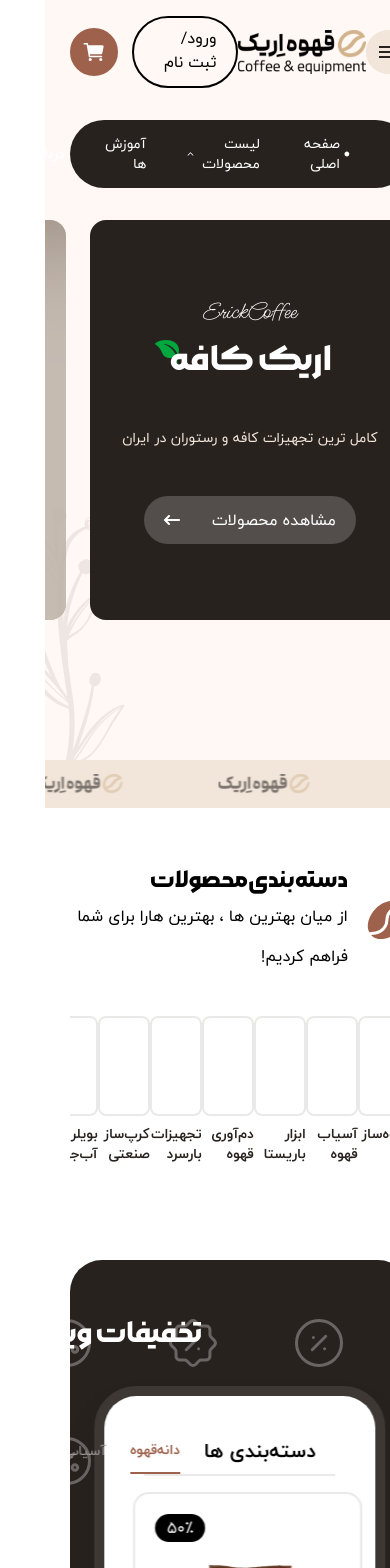
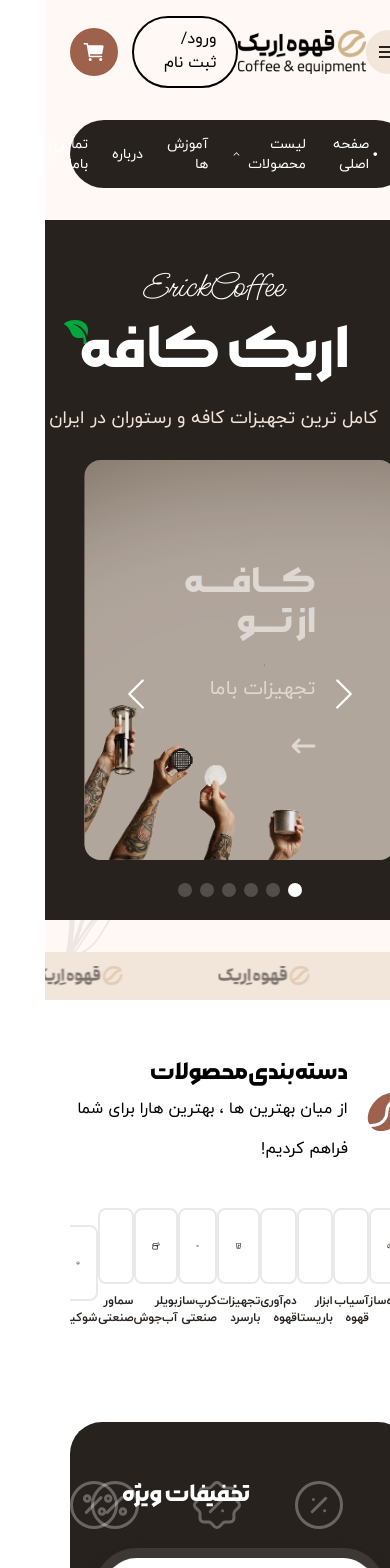
Before and after one commit to AlirezaFCB-DEV/ErikCoffeShop, a React (Vite) app in the folder FrontEnd/: page / in a window 390 px wide. Shown: the top 1568 px of the page. Built offline with nearby package versions, Linux system fonts and the light colour scheme.

Commit message:
feat : responsive home page in lg screens

```diff
--- a/FrontEnd/src/Components/Back/Back.tsx
+++ b/FrontEnd/src/Components/Back/Back.tsx
@@ -22,7 +22,7 @@
           <BackIconsComp icons={iconsImgs} />
         </div>
       </div>
-      <h2 className="flex items-start text-white font-morabba-bold text-3xl text-nowrap">
+      <h2 className="flex items-start text-white font-morabba-bold text-3xl text-nowrap max-lg:text-2xl">
         <span>{title}</span>
       </h2>
       <div className="parent-icons-parent">
--- a/FrontEnd/src/Components/Header/Header.tsx
+++ b/FrontEnd/src/Components/Header/Header.tsx
@@ -5,7 +5,7 @@
 
 const Header = () => {
   return (
-    <header className=" bg-[#FFF8F5] pt-4 min-h-185 relative w-full overflow-hidden  max-[630px]:min-h-202 max-[630px]:justify-items-stretch">
+    <header className=" bg-[#FFF8F5] pt-4 min-h-185 relative w-full overflow-hidden ">
       <img
         src="/images/leaf.svg"
         alt="leaf"
--- a/FrontEnd/src/Components/Header/HeaderMain/HeaderMainContent/HeaderMainContent.tsx
+++ b/FrontEnd/src/Components/Header/HeaderMain/HeaderMainContent/HeaderMainContent.tsx
@@ -1,31 +1,33 @@
 import { FaArrowLeftLong } from "react-icons/fa6";
 import { ImLeaf } from "react-icons/im";
+import Button from "../../../Button/Button";
+import { BsChevronLeft, BsChevronRight } from "react-icons/bs";
 
 const HeaderMainContent = () => {
   return (
-    <div className="flex gap-6 text-white pb-20 ">
-      <div className="bg-txt flex-1 p-12 rounded-2xl flex flex-col justify-center gap-8 max-xl:items-center max-xl:px-8 max-xl:gap-12">
+    <div className="flex gap-6 text-white pb-20 max-lg:relative ">
+      <div className="bg-txt flex-1 p-12 rounded-2xl flex flex-col justify-center gap-8 max-xl:items-center max-xl:px-8 max-xl:gap-12 max-lg:min-h-175 max-lg:justify-start max-lg:gap-6">
         <div className="flex flex-col gap-3 max-xl:items-center">
-          <span className="font-ms-madi text-2xl">
+          <span className="font-ms-madi text-2xl max-lg:text-4xl">
             ErickCoffee
           </span>
-          <h1 className="font-morabba-bold text-6xl max-xl:text-4xl relative flex max-[630px]:text-3xl">
+          <h1 className="font-morabba-bold text-6xl max-xl:text-4xl relative flex max-lg:text-6xl max-[630px]:text-3xl ">
             <span className="z-10">اریک کافه</span>
             <ImLeaf className="text-green-600 text-4xl rotate-y-180 absolute left-8 max-xl:-left-3.5 max-xl:text-2xl" />
           </h1>
         </div>
-        <p className="text-secondary text-lg text-nowrap max-xl:text-sm ">
+        <p className="text-secondary text-lg text-nowrap max-xl:text-sm max-lg:text-lg">
           کامل ترین تجهیزات کافه و رستوران در ایران
         </p>
         <a
           href="#"
-          className="flex items-center gap-16 bg-white-20 w-max py-3 px-5 rounded-full max-xl:gap-8 "
+          className="flex items-center gap-16 bg-white-20 w-max py-3 px-5 rounded-full max-xl:gap-8 max-lg:hidden "
         >
           <span className="">مشاهده محصولات</span>
           <FaArrowLeftLong className="text-xl max-xl:text-base" />
         </a>
       </div>
-      <div className="bg-[#847669] opacity-90 p-20 flex-3 flex items-center relative min-h-100 rounded-2xl overflow-hidden max-xl:">
+      <div className="bg-[#847669] opacity-90 p-20 flex-3 flex items-center relative min-h-100 rounded-2xl overflow-hidden max-lg:absolute max-lg:w-11/12 max-lg:left-1/2 max-lg:-translate-x-1/2 max-lg:bottom-35">
         <div className="flex flex-col  gap-8  ">
           <h2 className="font-morabba-bold text-5xl max-xl:text-4xl">
             کـــافــــه از تــــو
@@ -42,6 +44,21 @@
         />
         <div className="absolute bg-[#E8DFD6] z-0 blur-3xl opacity-60 -left-60 top-0.5 w-237.75 h-194.75 rounded-full"></div>
       </div>
+      <div className="absolute bottom-24 left-1/2 -translate-1/2 flex gap-2">
+        <div className="lg_header_main_circles circle_active"></div>
+        <div className="lg_header_main_circles circle_inactive"></div>
+        <div className="lg_header_main_circles circle_inactive"></div>
+        <div className="lg_header_main_circles circle_inactive"></div>
+        <div className="lg_header_main_circles circle_inactive"></div>
+        <div className="lg_header_main_circles circle_inactive"></div>
+      </div>
+
+      <Button className="hidden max-lg:block absolute text-4xl bottom-72 right-12 hover:right-8 transition-transform">
+        <BsChevronRight />
+      </Button>
+      <Button className="hidden max-lg:block absolute text-4xl bottom-72 left-12 hover:left-8 transition-transform">
+        <BsChevronLeft />
+      </Button>
     </div>
   );
 };
--- a/FrontEnd/src/Components/Home_Main/BestSellersCategories/BestSellerCategories.tsx
+++ b/FrontEnd/src/Components/Home_Main/BestSellersCategories/BestSellerCategories.tsx
@@ -11,9 +11,9 @@
           <p className="max-2xl:text-sm text-nowrap">پرفروش ترین محصولات اریک کافه</p>
         </div>
       </div>
-      <div className="flex gap-8 items-center justify-between py-5 px-10 bg-stroke rounded-full max-2xl:py-3 max-2xl:px-5 max-xl:w-full">
+      <div className="flex gap-8 items-center justify-between py-5 px-10 bg-stroke rounded-full max-2xl:py-3 max-2xl:px-5 max-xl:w-full max-lg:gap-8">
         <h3 className="font-iran-yekan-bold text-base bg-[#FFFFFF] rounded-full p-1.5 text-nowrap">دسته‌بندی ها</h3>
-        <ul className="flex gap-10 text-sec-text max-2xl:gap-8">
+        <ul className="flex gap-10 text-sec-text max-2xl:gap-8 max-lg:overflow-scroll max-lg:gap-15">
           {BestSellerCategories.map((item) => (
             <li
               key={item.id}
--- a/FrontEnd/src/Components/Home_Main/ProductsCategory/CategoryItems/CategoryItems.tsx
+++ b/FrontEnd/src/Components/Home_Main/ProductsCategory/CategoryItems/CategoryItems.tsx
@@ -6,10 +6,10 @@
       href="#"
       className="flex flex-col items-center gap-2 group hover:-translate-y-2 transition-transform"
     >
-      <div className="border-[#E9E9E8] border-2 px-8 py-10 rounded-lg group-hover:border-primary transition-colors max-xl:px-6 max-xl:py-8">
-        <img className="size-8 " src={categoryIcon} alt={`ایکون ${title}`} />
+      <div className="border-[#E9E9E8] border-2 px-8 py-10 rounded-lg group-hover:border-primary transition-colors max-xl:px-6 max-xl:py-8 max-lg:py-6 max-lg:px-4">
+        <img className="size-8 max-lg:size-6" src={categoryIcon} alt={`ایکون ${title}`} />
       </div>
-      <span className="text-txt text-lg font-iran-yekan-bold group-hover:text-primary transition-colors max-xl:text-sm">
+      <span className="text-txt text-lg font-iran-yekan-bold group-hover:text-primary transition-colors max-xl:text-sm max-lg:text-[12px]">
         {title}
       </span>
     </a>
--- a/FrontEnd/src/Components/Home_Main/SpecialOffsContainer/SpecialOffs/SpecialOffs.tsx
+++ b/FrontEnd/src/Components/Home_Main/SpecialOffsContainer/SpecialOffs/SpecialOffs.tsx
@@ -11,13 +11,13 @@
   return (
     <SPOffsAndTrainingWrapper className="bg-white outline-[10px] outline-[#ffffff1a] drop-shadow-[#0000000D] drop-shadow-2xl w-[85%] h-[572px] absolute top-34 left-1/2 -translate-x-1/2 rounded-4xl px-18 py-8  max-xl:w-4/5 max-xl:px-10 max-xl:h-[510px]">
 
-      <div className="flex gap-20 items-center px-10 border-b-stroke border-b-2 max-2xl:gap-10 max-xl:gap-6 max-xl:px-5">
+      <div className="flex gap-20 items-center px-10 border-b-stroke border-b-2 max-2xl:gap-10 max-xl:gap-6 max-xl:px-5 relative">
 
         <h3 className="font-iran-yekan-bold text-xl text-nowrap max-2xl:text-lg  max-xl:text-xl max-xl:text-nowrap">
           دسته‌بندی ها
         </h3>
 
-        <ul className="flex items-center gap-20 text-sec-text max-2xl:gap-8 max-xl:gap-6">
+        <ul className="flex items-center gap-20 text-sec-text max-2xl:gap-8 max-xl:gap-6 max-lg:overflow-scroll">
           {specialOffsCategories.map((item) => (
             <li
               key={item.id}
@@ -36,6 +36,13 @@
             </li>
           ))}
         </ul>
+
+        <Button className="absolute left-1 text-xl">
+          <BsChevronLeft />
+        </Button>
+        <Button className="absolute right-36 text-xl">
+          <BsChevronRight />
+        </Button>
       </div>
       <div className="h-[75%] w-[90%] left-1/2 -translate-x-1/2 max-xl:w-[90%] bottom-8 absolute">
         <Button className="category-btn absolute -left-4 top-1/2  max-xl:-left-3">
--- a/FrontEnd/src/Components/Home_Main/Training_Section/TrainingPageProducts/TrainingPageProducts.tsx
+++ b/FrontEnd/src/Components/Home_Main/Training_Section/TrainingPageProducts/TrainingPageProducts.tsx
@@ -6,7 +6,7 @@
 
 const Training_Items = () => {
   return (
-    <div className="w-full h-full flex flex-col items-center gap-24 absolute top-30 px-16">
+    <div className="w-full h-full flex flex-col items-center gap-24 absolute top-30 px-16 max-lg:px-20 max-lg:gap-16">
       <div className="flex gap-8 max-xl:overflow-x-scroll min-h-max py-6 px-3  max-xl:w-[100%] ">
         {TrainingItems.length > 3
           ? ""
--- a/FrontEnd/src/Components/NavigationMenu/NavigationMenu.tsx
+++ b/FrontEnd/src/Components/NavigationMenu/NavigationMenu.tsx
@@ -6,11 +6,11 @@
 
 const NavigationMenu = () => {
   return (
-    <nav className="w-full flex justify-between pl-4 pr-15 h-17 rounded-full bg-txt text-white max-xl:text-sm relative">
-      <ul className="flex gap-10 select-none">
+    <nav className="w-full flex justify-between pl-4 pr-15 h-17 rounded-full bg-txt text-white max-xl:text-sm max-lg:pr-8 relative">
+      <ul className="flex gap-10 select-none max-lg:gap-6">
         <li className="nav_menu_items">
           <Link to="/" className="flex items-center gap-1">
-            <RiCircleFill className="text-[10px]" />
+            <RiCircleFill className="text-[10px] max-lg:text-[8px]" />
             <span>صفحه اصلی</span>
           </Link>
         </li>
@@ -31,7 +31,7 @@
       </ul>
       <div className="h-full flex items-center">
         <div className="flex bg-white-20 p-2.5 rounded-full items-center gap-1">
-          <span className="text-sm mt-0.5">Erick.Cafe</span>
+          <span className="text-sm mt-0.5">Erick.Cafeee</span>
           <FaInstagram className="text-2xl max-xl:text-xl" />
         </div>
       </div>
--- a/FrontEnd/src/index.css
+++ b/FrontEnd/src/index.css
@@ -67,7 +67,7 @@
   }
 
   .special-offs-product {
-    @apply min-w-[270px] max-w-[270px] flex-1 max-2xl:min-w-[300px] max-2xl:max-w-[300px] max-xl:min-w-[229px] max-xl:max-w-[229px];
+    @apply min-w-[270px] flex-1 max-2xl:min-w-[300px]  max-xl:min-w-[229px] max-lg:min-w-[264px];
   }
 
   .best-sellers-products {
@@ -75,7 +75,7 @@
   }
 
   .icons-parent {
-    @apply flex gap-18 items-start;
+    @apply flex gap-18 items-start max-lg:gap-12;
   }
 
   .parent-icons-parent {
@@ -153,6 +153,18 @@
   .xl_size_training_btns {
     @apply hidden max-xl:block text-primary absolute top-1/2 -translate-y-1/2 cursor-pointer
   }
+
+  .lg_header_main_circles {
+    @apply size-3.5 rounded-full
+  }
+
+  .circle_active {
+    @apply bg-white
+  }
+
+  .circle_inactive {
+    @apply bg-white-20
+  }
 }
 
 @keyframes move {
```
Also changed, not shown: FrontEnd/src/Components/Home_Main/Training_Section/TrainingPageProducts/Training_Item/Training_Item.tsx (+8 -6 lines).
